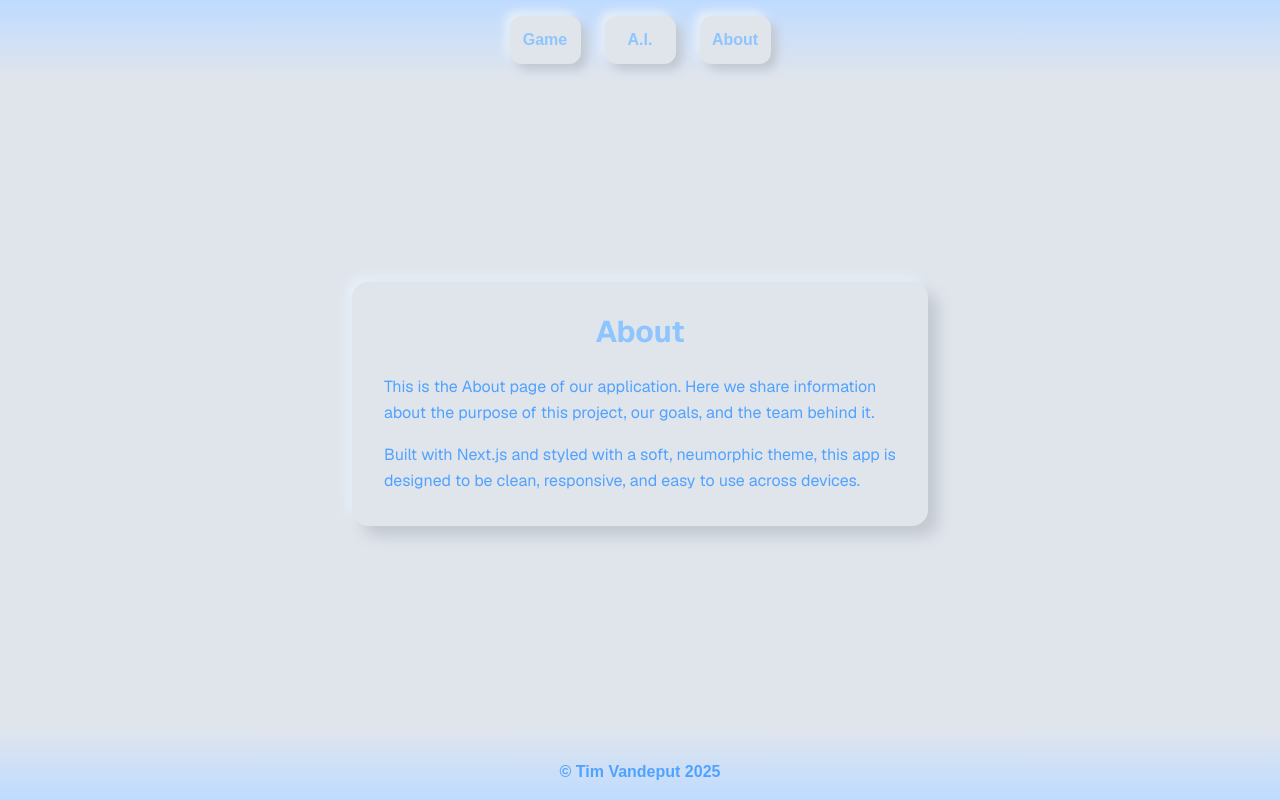
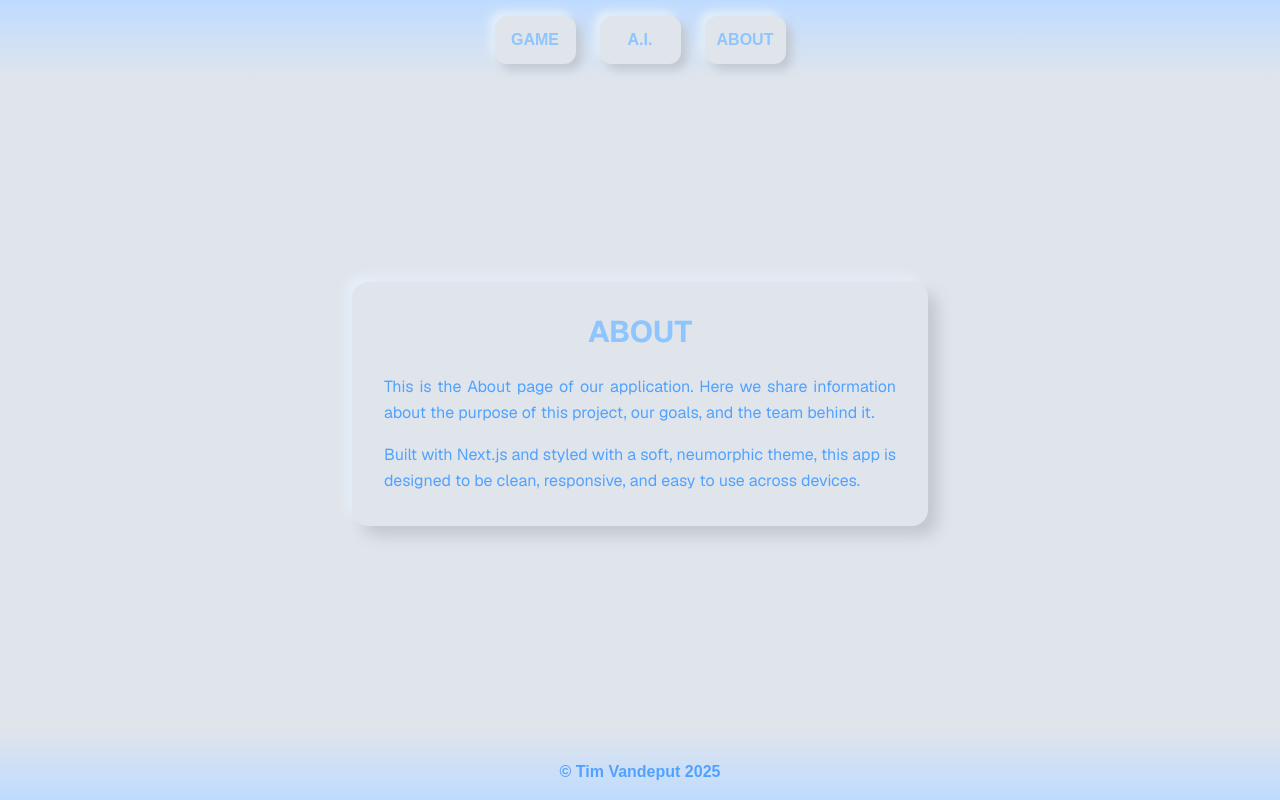
Before and after one commit to TimVandeput/Portfolio_Stock_Simulator, a Next.js app in the folder demo_frontend/: page /about in a window 1280 px wide. Built offline with nearby package versions, Linux system fonts and the light colour scheme.

Commit message:
Update About page and Header component for consistency in text casing and alignment

```diff
--- a/demo_frontend/src/app/about/page.tsx
+++ b/demo_frontend/src/app/about/page.tsx
@@ -5,13 +5,13 @@ export default function AboutPage() {
     <div className="flex-1 w-full flex items-center justify-center bg-[#e0e5ec] font-sans px-6 py-6">
       <div className="bg-[#e0e5ec] p-8 rounded-2xl shadow-[10px_10px_15px_#c2c8d0,-5px_-5px_10px_#e6f0fa] max-w-xl">
         <h1 className="text-3xl font-bold text-center mb-6 text-blue-300">
-          About
+          ABOUT
         </h1>
-        <p className="text-blue-400 leading-relaxed mb-4">
+        <p className="text-blue-400 leading-relaxed mb-4 text-justify">
           This is the About page of our application. Here we share information
           about the purpose of this project, our goals, and the team behind it.
         </p>
-        <p className="text-blue-400 leading-relaxed">
+        <p className="text-blue-400 leading-relaxed text-justify">
           Built with Next.js and styled with a soft, neumorphic theme, this app
           is designed to be clean, responsive, and easy to use across devices.
         </p>
--- a/demo_frontend/src/components/Header.tsx
+++ b/demo_frontend/src/components/Header.tsx
@@ -5,9 +5,9 @@ import { usePathname } from "next/navigation";
 import Link from "next/link";
 
 const navItems = [
-  { name: "Game", href: "/game" },
+  { name: "GAME", href: "/game" },
   { name: "A.I.", href: "/ai" },
-  { name: "About", href: "/about" },
+  { name: "ABOUT", href: "/about" },
 ];
 
 export default function Header() {
@@ -18,7 +18,6 @@ export default function Header() {
   const headerRef = useRef<HTMLElement | null>(null);
   const desktopNavRef = useRef<HTMLDivElement | null>(null);
 
-  // Match footer height on mobile
   useEffect(() => {
     const applyHeights = () => {
       const isDesktop = window.matchMedia("(min-width: 768px)").matches;
@@ -40,7 +39,6 @@ export default function Header() {
     return () => window.removeEventListener("resize", applyHeights);
   }, []);
 
-  // Equalize button widths on desktop
   useEffect(() => {
     const calc = () => {
       const nav = desktopNavRef.current;
@@ -56,7 +54,7 @@ export default function Header() {
       let max = 0;
       btns.forEach((b) => {
         const prevWidth = b.style.width;
-        b.style.width = ""; // natural size
+        b.style.width = "";
         const w = b.getBoundingClientRect().width;
         if (w > max) max = w;
         b.style.width = prevWidth;
@@ -170,6 +168,7 @@ export default function Header() {
                       bg-[#e0e5ec] text-blue-300
                       shadow-[6px_6px_10px_#c2c8d0,-5px_-5px_10px_#e6f0fa]
                       transition hover:bg-blue-100
+                      text-center
                     "
                   >
                     {item.name}
```
